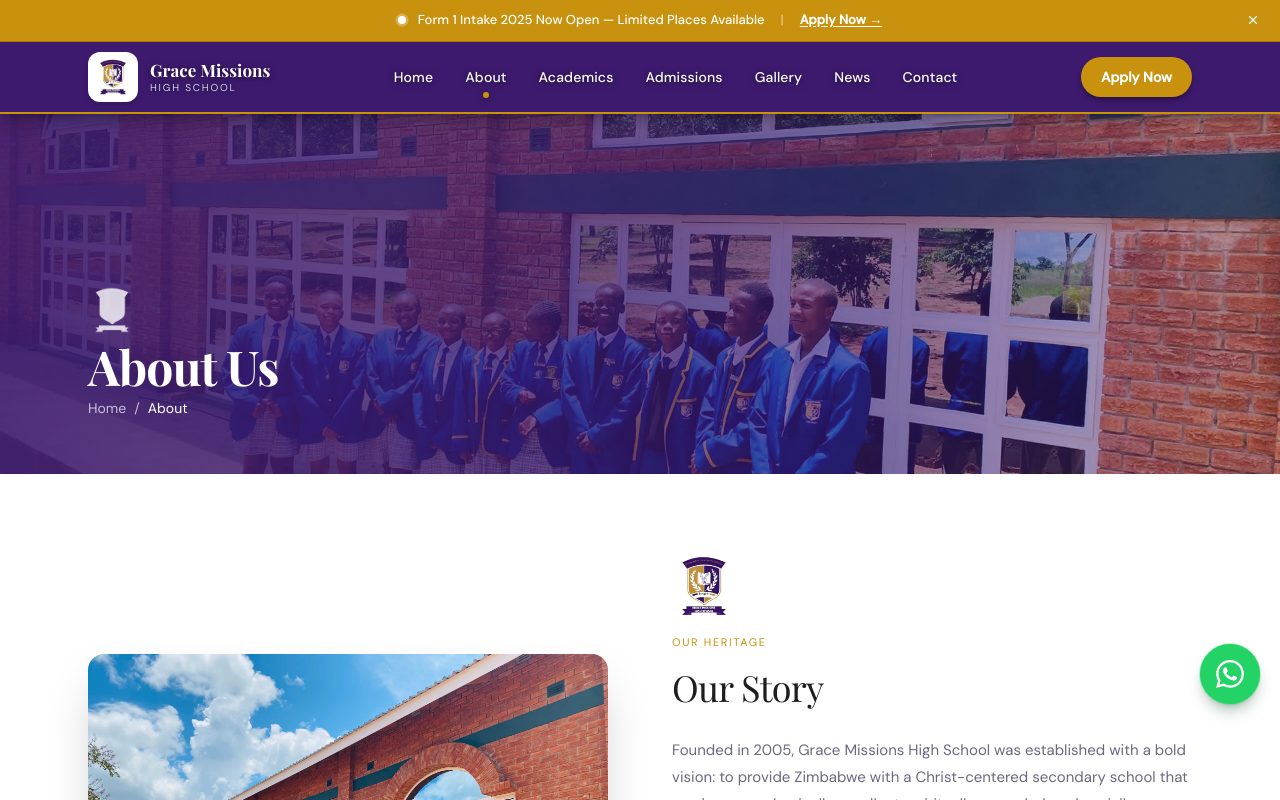
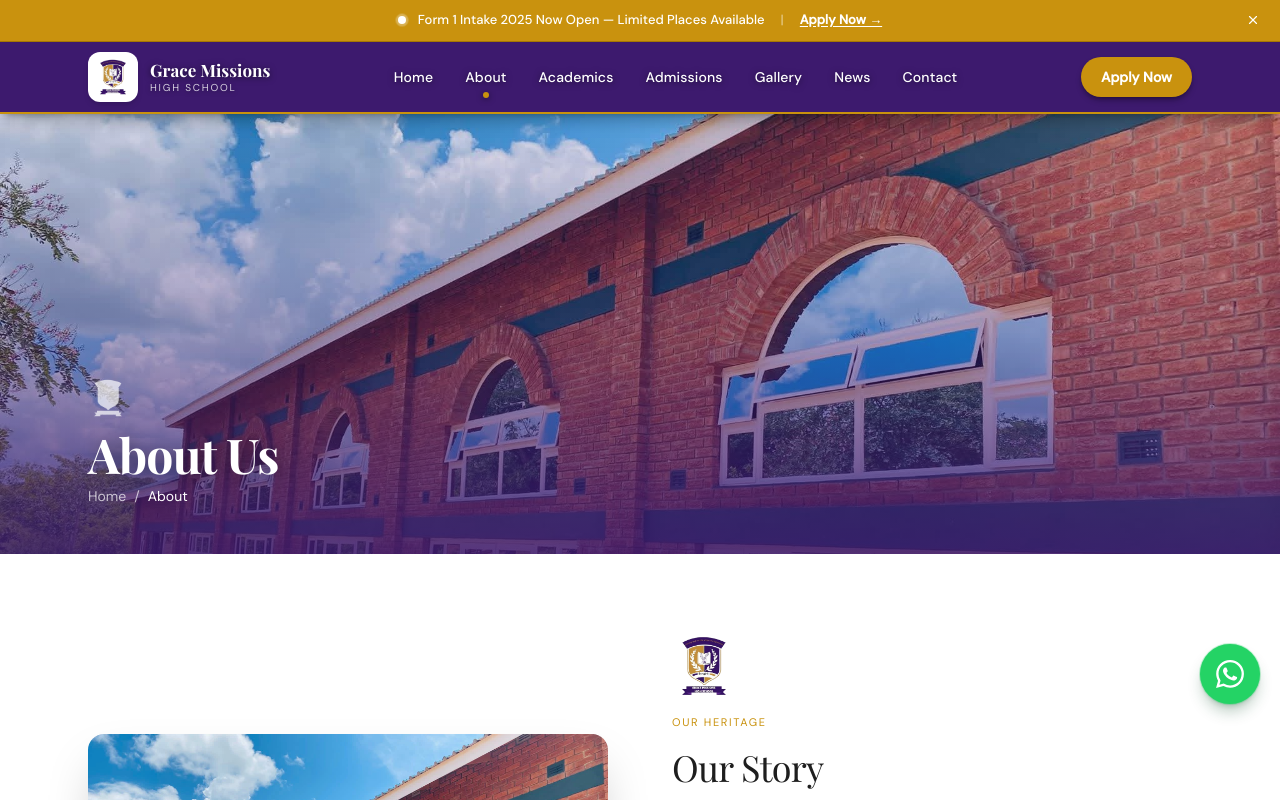
Before and after one commit to tinoe0404/grace-mission, a Next.js app: page /about in a window 1280 px wide. Shown: the top 800 px of the page. Built offline with nearby package versions, Linux system fonts and the light colour scheme.

Commit message:
feat: enhance PageHero component with configurable object positioning and adaptive gradient overlays

```diff
--- a/src/app/about/page.tsx
+++ b/src/app/about/page.tsx
@@ -28,7 +28,7 @@ const sectionAnim = {
 export default function AboutPage() {
   return (
     <div className="flex flex-col min-h-screen">
-      <PageHero title="About Us" breadcrumb="About" image="/images/hoyo/IMG_6968.JPG" />
+      <PageHero title="About Us" breadcrumb="About" image="/images/hoyo/IMG_6969.JPG" objectPosition="center 30%" overlayIntensity="medium" />
 
       {/* Our Story */}
       <motion.section {...sectionAnim} className="section-padding bg-white">
--- a/src/app/academics/a-level/page.tsx
+++ b/src/app/academics/a-level/page.tsx
@@ -30,7 +30,7 @@ const PATHWAYS = [
 export default function ALevelPage() {
   return (
     <div className="flex flex-col min-h-screen">
-      <PageHero title="Advanced Level" breadcrumb="A-Level" image="/images/hoyo/IMG_6977.JPG" />
+      <PageHero title="Advanced Level" breadcrumb="A-Level" image="/images/hoyo/IMG_6977.JPG" objectPosition="center 25%" overlayIntensity="medium" />
 
       <section className="section-padding bg-white">
         <div className="max-w-6xl mx-auto px-6">
--- a/src/app/academics/o-level/page.tsx
+++ b/src/app/academics/o-level/page.tsx
@@ -25,7 +25,7 @@ const ELECTIVES = [
 export default function OLevelPage() {
   return (
     <div className="flex flex-col min-h-screen">
-      <PageHero title="Ordinary Level" breadcrumb="O-Level" image="/images/hoyo/IMG_6968.JPG" />
+      <PageHero title="Ordinary Level" breadcrumb="O-Level" image="/images/hoyo/IMG_6967.JPG" objectPosition="center 30%" overlayIntensity="medium" />
 
       <section className="section-padding bg-white">
         <div className="max-w-6xl mx-auto px-6">
--- a/src/app/academics/page.tsx
+++ b/src/app/academics/page.tsx
@@ -57,7 +57,7 @@ export default function AcademicsPage() {
 
   return (
     <div className="flex flex-col min-h-screen">
-      <PageHero title="Academics" breadcrumb="Academics" image="/images/hoyo/IMG_6968.JPG" />
+      <PageHero title="Academics" breadcrumb="Academics" image="/images/hoyo/IMG_6968.JPG" objectPosition="center 35%" overlayIntensity="medium" />
 
       {/* Curriculum Intro */}
       <section className="section-padding bg-white">
--- a/src/app/admissions/page.tsx
+++ b/src/app/admissions/page.tsx
@@ -55,7 +55,7 @@ export default function AdmissionsPage() {
 
   return (
     <div className="flex flex-col min-h-screen">
-      <PageHero title="Admissions" breadcrumb="Admissions" image="/images/hoyo/IMG_6966.JPG" />
+      <PageHero title="Admissions" breadcrumb="Admissions" image="/images/hoyo/IMG_6966.JPG" objectPosition="center 30%" overlayIntensity="medium" />
 
       {/* How to Apply */}
       <section className="section-padding bg-white">
--- a/src/app/contact/page.tsx
+++ b/src/app/contact/page.tsx
@@ -20,7 +20,7 @@ export default function ContactPage() {
 
   return (
     <div className="flex flex-col min-h-screen">
-      <PageHero title="Contact Us" breadcrumb="Contact" image="/images/hoyo/IMG_6974.JPG" />
+      <PageHero title="Contact Us" breadcrumb="Contact" image="/images/hoyo/IMG_6974.JPG" objectPosition="center 40%" overlayIntensity="light" />
 
       {/* Contact Info Cards */}
       <section className="section-padding bg-white">
--- a/src/app/gallery/page.tsx
+++ b/src/app/gallery/page.tsx
@@ -43,7 +43,7 @@ export default function GalleryPage() {
 
   return (
     <div className="flex flex-col min-h-screen">
-      <PageHero title="Gallery" breadcrumb="Gallery" image="/images/hoyo/IMG_6969.JPG" />
+      <PageHero title="Gallery" breadcrumb="Gallery" image="/images/hoyo/IMG_6970.JPG" objectPosition="center 55%" overlayIntensity="light" />
 
       <section className="section-padding bg-white">
         <div className="max-w-6xl mx-auto px-6">
--- a/src/app/news/page.tsx
+++ b/src/app/news/page.tsx
@@ -41,7 +41,7 @@ const EVENTS = [
 export default function NewsPage() {
   return (
     <div className="flex flex-col min-h-screen">
-      <PageHero title="News & Events" breadcrumb="News" image="/images/hoyo/IMG_6976.JPG" />
+      <PageHero title="News & Events" breadcrumb="News" image="/images/hoyo/IMG_6976.JPG" objectPosition="center 15%" overlayIntensity="medium" />
 
       {/* Featured Article */}
       <section className="section-padding bg-white">
--- a/src/components/layout/PageHero.tsx
+++ b/src/components/layout/PageHero.tsx
@@ -7,25 +7,51 @@ interface PageHeroProps {
   title: string;
   breadcrumb: string;
   image: string;
+  objectPosition?: string;
+  overlayIntensity?: "light" | "medium" | "dark";
 }
 
-export default function PageHero({ title, breadcrumb, image }: PageHeroProps) {
+const overlayMap = {
+  light:  "from-[#3D1A6E]/70 via-[#3D1A6E]/25 to-transparent",
+  medium: "from-[#3D1A6E]/85 via-[#3D1A6E]/35 to-[#3D1A6E]/10",
+  dark:   "from-[#3D1A6E]/95 via-[#3D1A6E]/50 to-[#3D1A6E]/20",
+};
+
+export default function PageHero({
+  title,
+  breadcrumb,
+  image,
+  objectPosition = "center",
+  overlayIntensity = "medium",
+}: PageHeroProps) {
   return (
-    <section className="relative h-[300px] md:h-[360px] flex items-end pb-14 overflow-hidden">
-      <Image src={image} fill alt="" className="object-cover object-center" priority />
-      <div className="absolute inset-0 bg-gradient-to-r from-primary/90 via-primary/70 to-primary/30" />
-      <div className="relative z-10 max-w-6xl mx-auto px-6 w-full">
-        <div className="flex items-center gap-4 mb-2">
-          <Image
-            src="/images/logo.png"
-            alt=""
-            aria-hidden="true"
-            width={48}
-            height={48}
-            className="object-contain brightness-0 invert opacity-80"
-          />
-        </div>
-        <h1 className="font-serif text-4xl md:text-5xl text-white font-bold">{title}</h1>
+    <section className="relative h-[380px] md:h-[440px] flex items-end overflow-hidden">
+      {/* Background Image */}
+      <Image
+        src={image}
+        fill
+        alt=""
+        className="object-cover"
+        style={{ objectPosition }}
+        priority
+      />
+
+      {/* Overlay — gradient darkest at bottom (text) and lightest at top (photo) */}
+      <div className={`absolute inset-0 bg-gradient-to-t ${overlayMap[overlayIntensity]}`} />
+
+      {/* Content — pinned to bottom-left */}
+      <div className="relative z-10 max-w-6xl mx-auto px-6 w-full pb-12">
+        <Image
+          src="/images/logo.png"
+          alt=""
+          aria-hidden="true"
+          width={40}
+          height={40}
+          className="object-contain brightness-0 invert opacity-70 mb-3"
+        />
+        <h1 className="font-serif text-4xl md:text-5xl text-white font-bold drop-shadow-[0_2px_8px_rgba(0,0,0,0.4)]">
+          {title}
+        </h1>
         <nav className="flex items-center gap-2 mt-2 font-sans text-sm text-white/70">
           <Link href="/" className="hover:text-white transition-colors">Home</Link>
           <span>/</span>
```
